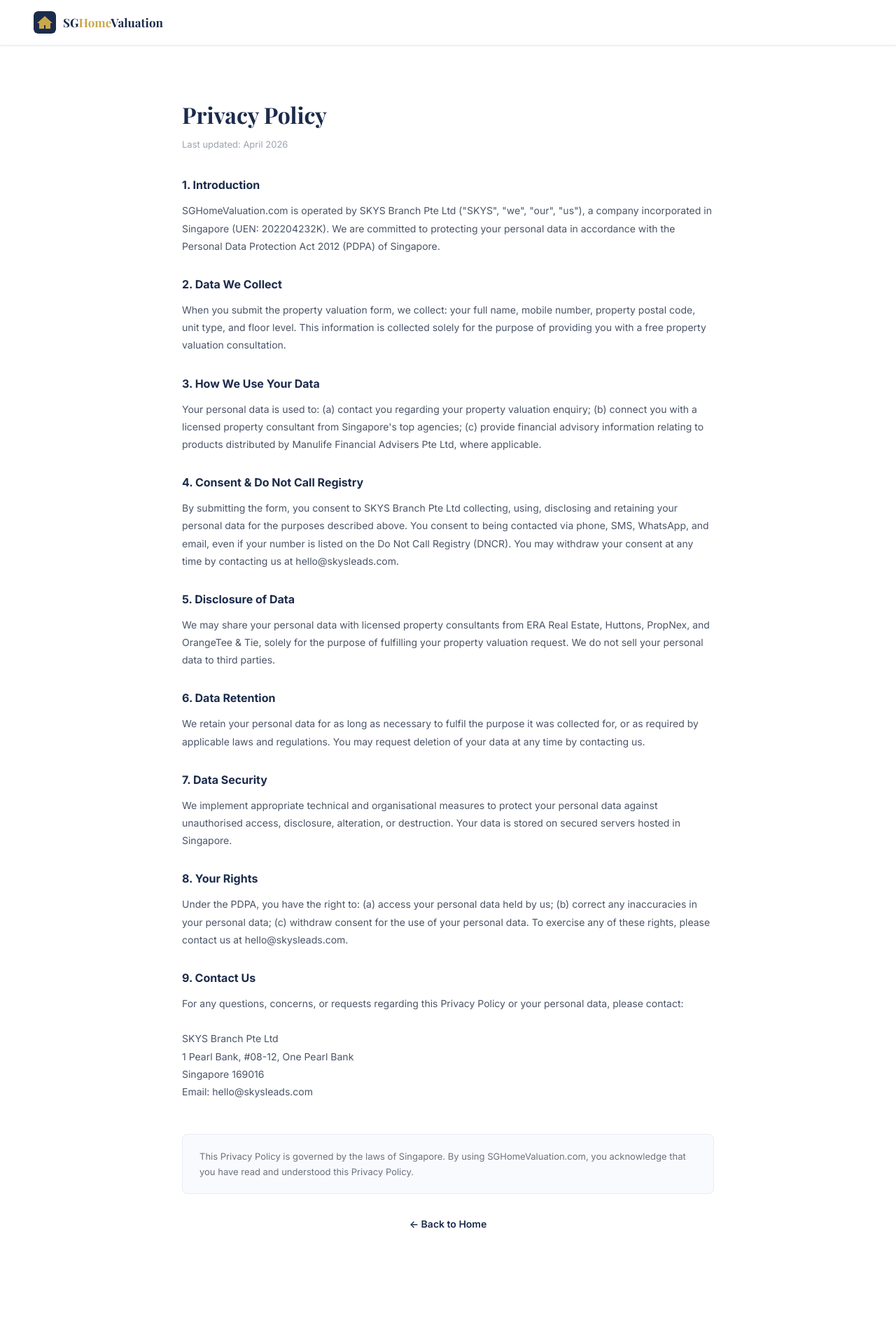
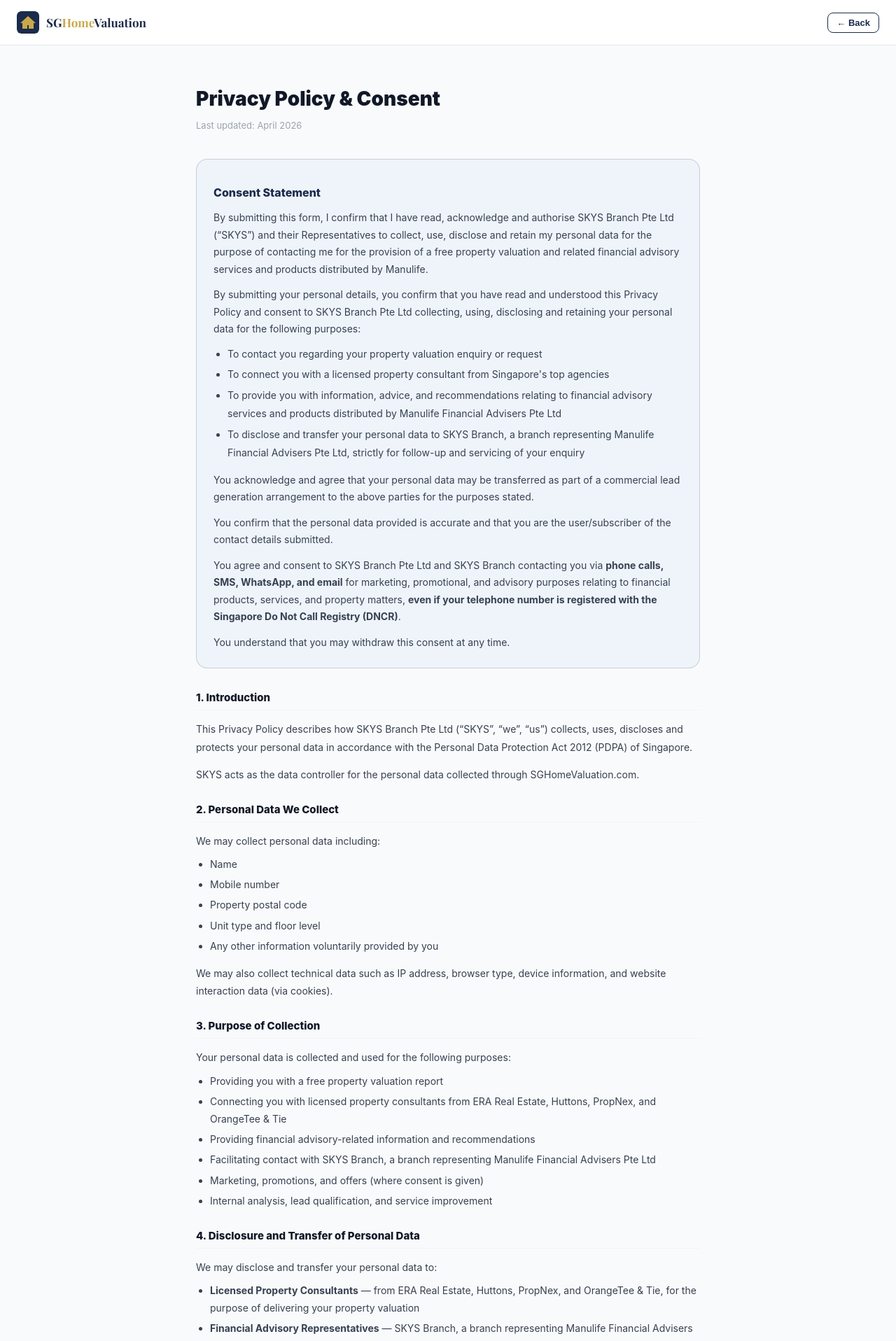
Before and after one commit to skys-lead-portal/fpv-static, a Next.js app: page /privacy in a window 1280 px wide. Shown: the top 1916 px of the page at 70% size. Before the commit the page ends 1838 px from the top, so only its background shows below. Built offline with nearby package versions, Linux system fonts and the light colour scheme.

Commit message:
redesign: privacy page matches RewardHub format, curated for property valuation

```diff
--- a/app/privacy/page.tsx
+++ b/app/privacy/page.tsx
@@ -1,83 +1,158 @@
-export default function PrivacyPolicy() {
+"use client";
+import React from "react";
+import { useRouter } from "next/navigation";
+
+export default function PrivacyPage() {
+  const router = useRouter();
   const navy = '#1B2B4B'
   const gold = '#C9A84C'
 
   return (
-    <div style={{ fontFamily: "'Inter', -apple-system, BlinkMacSystemFont, sans-serif", background: '#fff', minHeight: '100vh' }}>
-      <style>{`@import url('https://fonts.googleapis.com/css2?family=Inter:wght@400;500;600;700&family=Playfair+Display:wght@700&display=swap');`}</style>
+    <main style={{ minHeight: "100vh", background: "#F9FAFB", fontFamily: "-apple-system, BlinkMacSystemFont, 'Inter', sans-serif" }}>
+      <style>{`@import url('https://fonts.googleapis.com/css2?family=Inter:wght@400;500;600;700;800&family=Playfair+Display:wght@700&display=swap');`}</style>
 
       {/* Nav */}
-      <nav style={{ background: '#fff', borderBottom: '1px solid #E8EDF5', padding: '0 48px', display: 'flex', alignItems: 'center', height: '64px', boxShadow: '0 1px 3px rgba(0,0,0,0.06)' }}>
-        <a href="/" style={{ display: 'flex', alignItems: 'center', gap: 10, textDecoration: 'none' }}>
+      <nav style={{ background: "#fff", borderBottom: "1px solid #E5E7EB", padding: "16px 24px", display: "flex", alignItems: "center", justifyContent: "space-between", position: "sticky", top: 0, zIndex: 50 }}>
+        <a href="/" style={{ display: "flex", alignItems: "center", gap: 10, textDecoration: "none" }}>
           {/* eslint-disable-next-line @next/next/no-img-element */}
           <img src="/favicon.svg" alt="SGHomeValuation" style={{ width: 32, height: 32, borderRadius: 6 }} />
-          <span style={{ fontFamily: "'Playfair Display', Georgia, serif", fontSize: '17px', fontWeight: 700, color: navy }}>
+          <span style={{ fontFamily: "'Playfair Display', Georgia, serif", fontWeight: 700, fontSize: 17, color: navy }}>
             SG<span style={{ color: gold }}>Home</span>Valuation
           </span>
         </a>
+        <button
+          onClick={() => router.back()}
+          style={{ fontSize: 13, color: navy, background: "none", border: `1px solid ${navy}`, cursor: "pointer", fontWeight: 600, padding: "6px 12px", borderRadius: 8 }}
+        >
+          ← Back
+        </button>
       </nav>
 
-      {/* Content */}
-      <div style={{ maxWidth: '760px', margin: '0 auto', padding: '56px 32px 80px' }}>
-        <h1 style={{ fontFamily: "'Playfair Display', Georgia, serif", fontSize: '32px', fontWeight: 700, color: navy, marginBottom: '8px' }}>
-          Privacy Policy
-        </h1>
-        <p style={{ fontSize: '13px', color: '#9CA3AF', marginBottom: '40px' }}>Last updated: April 2026</p>
+      <div style={{ maxWidth: 720, margin: "0 auto", padding: "40px 24px 80px" }}>
+        <h1 style={{ fontSize: 28, fontWeight: 900, color: "#111827", marginBottom: 6 }}>Privacy Policy &amp; Consent</h1>
+        <p style={{ fontSize: 13, color: "#9CA3AF", marginBottom: 40 }}>Last updated: April 2026</p>
 
-        {[
-          {
-            title: '1. Introduction',
-            body: `SGHomeValuation.com is operated by SKYS Branch Pte Ltd ("SKYS", "we", "our", "us"), a company incorporated in Singapore (UEN: 202204232K). We are committed to protecting your personal data in accordance with the Personal Data Protection Act 2012 (PDPA) of Singapore.`,
-          },
-          {
-            title: '2. Data We Collect',
-            body: `When you submit the property valuation form, we collect: your full name, mobile number, property postal code, unit type, and floor level. This information is collected solely for the purpose of providing you with a free property valuation consultation.`,
-          },
-          {
-            title: '3. How We Use Your Data',
-            body: `Your personal data is used to: (a) contact you regarding your property valuation enquiry; (b) connect you with a licensed property consultant from Singapore's top agencies; (c) provide financial advisory information relating to products distributed by Manulife Financial Advisers Pte Ltd, where applicable.`,
-          },
-          {
-            title: '4. Consent & Do Not Call Registry',
-            body: `By submitting the form, you consent to SKYS Branch Pte Ltd collecting, using, disclosing and retaining your personal data for the purposes described above. You consent to being contacted via phone, SMS, WhatsApp, and email, even if your number is listed on the Do Not Call Registry (DNCR). You may withdraw your consent at any time by contacting us at hello@skysleads.com.`,
-          },
-          {
-            title: '5. Disclosure of Data',
-            body: `We may share your personal data with licensed property consultants from ERA Real Estate, Huttons, PropNex, and OrangeTee & Tie, solely for the purpose of fulfilling your property valuation request. We do not sell your personal data to third parties.`,
-          },
-          {
-            title: '6. Data Retention',
-            body: `We retain your personal data for as long as necessary to fulfil the purpose it was collected for, or as required by applicable laws and regulations. You may request deletion of your data at any time by contacting us.`,
-          },
-          {
-            title: '7. Data Security',
-            body: `We implement appropriate technical and organisational measures to protect your personal data against unauthorised access, disclosure, alteration, or destruction. Your data is stored on secured servers hosted in Singapore.`,
-          },
-          {
-            title: '8. Your Rights',
-            body: `Under the PDPA, you have the right to: (a) access your personal data held by us; (b) correct any inaccuracies in your personal data; (c) withdraw consent for the use of your personal data. To exercise any of these rights, please contact us at hello@skysleads.com.`,
-          },
-          {
-            title: '9. Contact Us',
-            body: `For any questions, concerns, or requests regarding this Privacy Policy or your personal data, please contact:\n\nSKYS Branch Pte Ltd\n1 Pearl Bank, #08-12, One Pearl Bank\nSingapore 169016\nEmail: hello@skysleads.com`,
-          },
-        ].map(({ title, body }) => (
-          <div key={title} style={{ marginBottom: '32px' }}>
-            <h2 style={{ fontSize: '16px', fontWeight: 700, color: navy, marginBottom: '10px' }}>{title}</h2>
-            <p style={{ fontSize: '14px', color: '#4A5568', lineHeight: 1.8, whiteSpace: 'pre-line' }}>{body}</p>
-          </div>
-        ))}
+        {/* Consent Statement */}
+        <section style={{ background: "#EFF4FB", border: `1px solid ${navy}30`, borderRadius: 16, padding: "24px", marginBottom: 32 }}>
+          <h2 style={{ fontSize: 16, fontWeight: 800, color: navy, marginBottom: 12 }}>Consent Statement</h2>
+          <p style={{ fontSize: 14, color: "#374151", lineHeight: 1.75 }}>
+            By submitting this form, I confirm that I have read, acknowledge and authorise SKYS Branch Pte Ltd (&ldquo;SKYS&rdquo;) and their Representatives to collect, use, disclose and retain my personal data for the purpose of contacting me for the provision of a free property valuation and related financial advisory services and products distributed by Manulife.
+          </p>
+          <p style={{ fontSize: 14, color: "#374151", lineHeight: 1.75, marginTop: 12 }}>
+            By submitting your personal details, you confirm that you have read and understood this Privacy Policy and consent to SKYS Branch Pte Ltd collecting, using, disclosing and retaining your personal data for the following purposes:
+          </p>
+          <ul style={{ fontSize: 14, color: "#374151", lineHeight: 1.85, marginTop: 10, paddingLeft: 20 }}>
+            <li>To contact you regarding your property valuation enquiry or request</li>
+            <li>To connect you with a licensed property consultant from Singapore&apos;s top agencies</li>
+            <li>To provide you with information, advice, and recommendations relating to financial advisory services and products distributed by Manulife Financial Advisers Pte Ltd</li>
+            <li>To disclose and transfer your personal data to SKYS Branch, a branch representing Manulife Financial Advisers Pte Ltd, strictly for follow-up and servicing of your enquiry</li>
+          </ul>
+          <p style={{ fontSize: 14, color: "#374151", lineHeight: 1.75, marginTop: 12 }}>
+            You acknowledge and agree that your personal data may be transferred as part of a commercial lead generation arrangement to the above parties for the purposes stated.
+          </p>
+          <p style={{ fontSize: 14, color: "#374151", lineHeight: 1.75, marginTop: 12 }}>
+            You confirm that the personal data provided is accurate and that you are the user/subscriber of the contact details submitted.
+          </p>
+          <p style={{ fontSize: 14, color: "#374151", lineHeight: 1.75, marginTop: 12 }}>
+            You agree and consent to SKYS Branch Pte Ltd and SKYS Branch contacting you via <strong>phone calls, SMS, WhatsApp, and email</strong> for marketing, promotional, and advisory purposes relating to financial products, services, and property matters, <strong>even if your telephone number is registered with the Singapore Do Not Call Registry (DNCR)</strong>.
+          </p>
+          <p style={{ fontSize: 14, color: "#374151", lineHeight: 1.75, marginTop: 12 }}>
+            You understand that you may withdraw this consent at any time.
+          </p>
+        </section>
 
-        <div style={{ marginTop: '48px', padding: '20px 24px', background: '#F8FAFD', borderRadius: '8px', border: '1px solid #E8EDF5' }}>
-          <p style={{ fontSize: '13px', color: '#6B7280', lineHeight: 1.7, margin: 0 }}>
-            This Privacy Policy is governed by the laws of Singapore. By using SGHomeValuation.com, you acknowledge that you have read and understood this Privacy Policy.
-          </p>
-        </div>
+        <Section title="1. Introduction" navy={navy}>
+          <p>This Privacy Policy describes how SKYS Branch Pte Ltd (&ldquo;SKYS&rdquo;, &ldquo;we&rdquo;, &ldquo;us&rdquo;) collects, uses, discloses and protects your personal data in accordance with the Personal Data Protection Act 2012 (PDPA) of Singapore.</p>
+          <p>SKYS acts as the data controller for the personal data collected through SGHomeValuation.com.</p>
+        </Section>
 
-        <div style={{ marginTop: '32px', textAlign: 'center' }}>
-          <a href="/" style={{ color: navy, fontSize: '14px', fontWeight: 600, textDecoration: 'none' }}>← Back to Home</a>
+        <Section title="2. Personal Data We Collect" navy={navy}>
+          <p>We may collect personal data including:</p>
+          <ul>
+            <li>Name</li>
+            <li>Mobile number</li>
+            <li>Property postal code</li>
+            <li>Unit type and floor level</li>
+            <li>Any other information voluntarily provided by you</li>
+          </ul>
+          <p style={{ marginTop: 10 }}>We may also collect technical data such as IP address, browser type, device information, and website interaction data (via cookies).</p>
+        </Section>
+
+        <Section title="3. Purpose of Collection" navy={navy}>
+          <p>Your personal data is collected and used for the following purposes:</p>
+          <ul>
+            <li>Providing you with a free property valuation report</li>
+            <li>Connecting you with licensed property consultants from ERA Real Estate, Huttons, PropNex, and OrangeTee &amp; Tie</li>
+            <li>Providing financial advisory-related information and recommendations</li>
+            <li>Facilitating contact with SKYS Branch, a branch representing Manulife Financial Advisers Pte Ltd</li>
+            <li>Marketing, promotions, and offers (where consent is given)</li>
+            <li>Internal analysis, lead qualification, and service improvement</li>
+          </ul>
+        </Section>
+
+        <Section title="4. Disclosure and Transfer of Personal Data" navy={navy}>
+          <p>We may disclose and transfer your personal data to:</p>
+          <ul>
+            <li><strong>Licensed Property Consultants</strong> — from ERA Real Estate, Huttons, PropNex, and OrangeTee &amp; Tie, for the purpose of delivering your property valuation</li>
+            <li><strong>Financial Advisory Representatives</strong> — SKYS Branch, a branch representing Manulife Financial Advisers Pte Ltd</li>
+            <li><strong>Manulife Financial Advisers Pte Ltd</strong> — for purposes of advisory, servicing, compliance, and record-keeping</li>
+            <li><strong>Service Providers</strong> — CRM systems, cloud hosting providers, marketing platforms, analytics tools</li>
+            <li><strong>Commercial Lead Arrangement</strong> — We may transfer your personal data as part of a commercial lead generation arrangement to SKYS Branch, strictly for the purposes stated in this Policy</li>
+            <li><strong>Legal Disclosure</strong> — Where required by law, regulation, or legal process</li>
+          </ul>
+          <p style={{ marginTop: 10 }}>We do not disclose your personal data to unrelated third parties outside the above scope without your consent.</p>
+        </Section>
+
+        <Section title="5. Marketing &amp; DNCR Compliance" navy={navy}>
+          <p>Where you have provided consent, you may receive communications via calls, SMS, WhatsApp, and email. This applies even if your number is listed on the Do Not Call Registry (DNCR). You may withdraw your consent at any time.</p>
+        </Section>
+
+        <Section title="6. Cookies and Tracking Technologies" navy={navy}>
+          <p>We use cookies and similar technologies to analyse website performance, improve user experience, and optimise marketing campaigns. You may disable cookies via your browser settings.</p>
+        </Section>
+
+        <Section title="7. Data Security" navy={navy}>
+          <p>We implement reasonable security measures including restricted access to personal data, secure storage systems, and use of reputable service providers. However, no system is completely secure and we do not guarantee absolute security.</p>
+        </Section>
+
+        <Section title="8. Data Retention" navy={navy}>
+          <p>We retain personal data only for as long as necessary to fulfil the purposes stated in this Policy and to comply with legal and regulatory requirements. Data will be securely deleted or anonymised when no longer required.</p>
+        </Section>
+
+        <Section title="9. Consent Records and Traceability" navy={navy}>
+          <p>We maintain records of your consent, including date and time of submission, method and source of collection, and version of consent wording accepted. These records are retained for audit and regulatory compliance purposes.</p>
+        </Section>
+
+        <Section title="10. Access, Correction and Withdrawal" navy={navy}>
+          <p>You may request access to your personal data, request correction of inaccurate data, or withdraw your consent at any time. Please contact:</p>
+          <p style={{ marginTop: 8 }}><strong>📧 </strong><a href="mailto:hello@skysleads.com" style={{ color: navy }}>hello@skysleads.com</a></p>
+          <p style={{ marginTop: 4 }}>We will respond within a reasonable timeframe (generally within 14 days).</p>
+        </Section>
+
+        <Section title="11. Withdrawal of Consent" navy={navy}>
+          <p>Upon withdrawal of consent, we will cease using your personal data for the specified purposes. This may affect our ability to provide services to you.</p>
+        </Section>
+
+        <Section title="12. Changes to This Policy" navy={navy}>
+          <p>We may update this Privacy Policy from time to time. The latest version will always be made available on our website.</p>
+        </Section>
+
+        <div style={{ marginTop: 40, padding: "20px 24px", background: "#fff", border: "1px solid #E5E7EB", borderRadius: 14, fontSize: 13, color: "#6B7280", textAlign: "center" }}>
+          SKYS Branch Pte Ltd · Singapore · Representing Manulife Financial Advisers Pte Ltd
         </div>
       </div>
-    </div>
-  )
+    </main>
+  );
 }
+
+function Section({ title, children, navy }: { title: string; children: React.ReactNode; navy: string }) {
+  return (
+    <section style={{ marginBottom: 28 }}>
+      <h2 style={{ fontSize: 15, fontWeight: 800, color: "#111827", marginBottom: 10, paddingBottom: 8, borderBottom: "1px solid #F3F4F6" }}>{title}</h2>
+      <div style={{ fontSize: 14, color: "#374151", lineHeight: 1.8 }}>
+        {children}
+      </div>
+      <style>{`section ul { padding-left: 20px; margin-top: 8px; } section ul li { margin-bottom: 4px; } section p { margin-bottom: 0; } a { color: ${navy}; }`}</style>
+    </section>
+  );
+}
```
